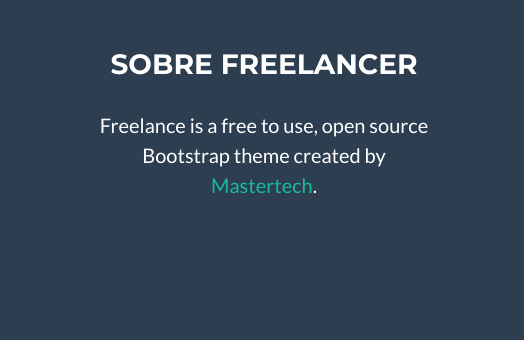
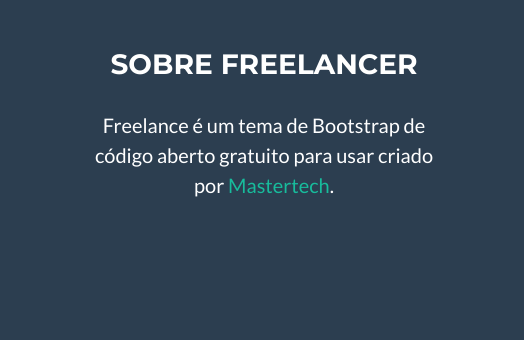
Before and after one commit to licamargo/projeto-esmeralda, a plain HTML site: page index.html in a window 1280 px wide. Shown: the part 3146-3486 px from the top of the page, 756-1280 px from the left. Drawn offline with Linux system fonts and the light colour scheme.

Commit message:
Update index.html

```diff
--- a/index.html
+++ b/index.html
@@ -225,7 +225,7 @@
                     </div>
                     <div class="footer-col col-md-4">
                         <h3>Sobre Freelancer</h3>
-                        <p>Freelance is a free to use, open source Bootstrap theme created by
+                        <p>Freelance é um tema de Bootstrap de código aberto gratuito para usar criado por
                             <a href="http://startbootstrap.com">Mastertech</a>.</p>
                     </div>
                 </div>
```
